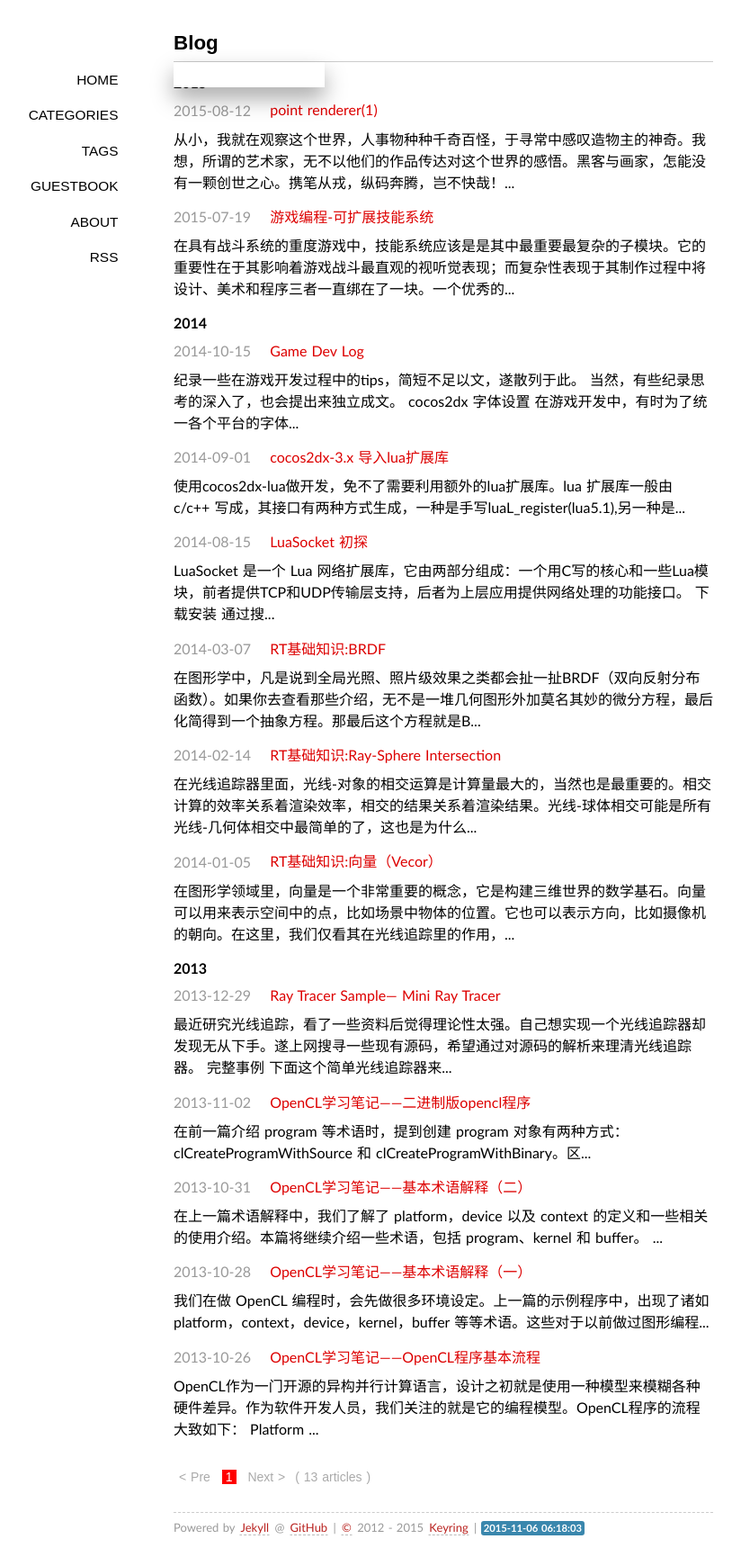
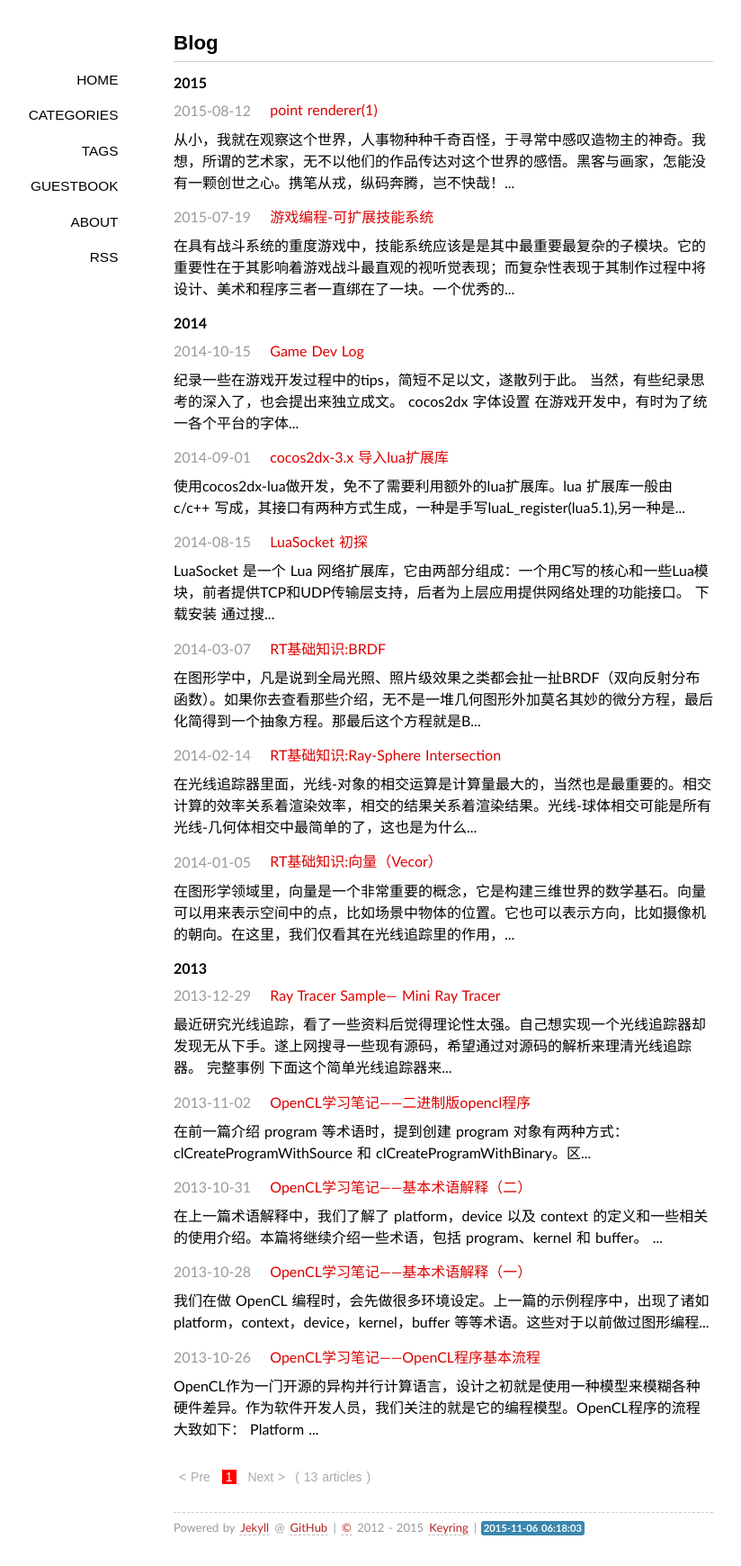
Before and after one commit to keyring/keyring.github.io, a Jekyll site: the page built from index.html, in a window 1280 px wide. Shown: the whole page at 90% size, without its empty margins (147-971 px from the left). Built offline with Jekyll 4.4.1, drawn with Linux system fonts in a browser that asks for light colours; nearby versions of some CDN libraries; some web fonts are replaced; Markdown is read by kramdown in place of the engine named in the settings; the list of posts is cut into pages by our own code; a style sheet for code colours, icons or effects is not loaded.

Commit message:
fix style

```diff
--- a/_layouts/default.html
+++ b/_layouts/default.html
@@ -59,9 +59,11 @@
         <span><a title="关于站长" class="" href="/about/">ABOUT</a></span>
         <span><a title="种子订阅" class="" href="/feed/" target="_blank">RSS</a></span>
         </nav>
-        <div id="toc"></div>
+
         <article class="content">
+
         {{ content }}
+
         </article>
 
       </div>
--- a/_layouts/post.html
+++ b/_layouts/post.html
@@ -25,6 +25,7 @@ layout: default
 {% endif %}
 </section>
 <section class="post">
+<div id="toc"></div>
 {{ content }}
 </section>
 <section align="right">
```
